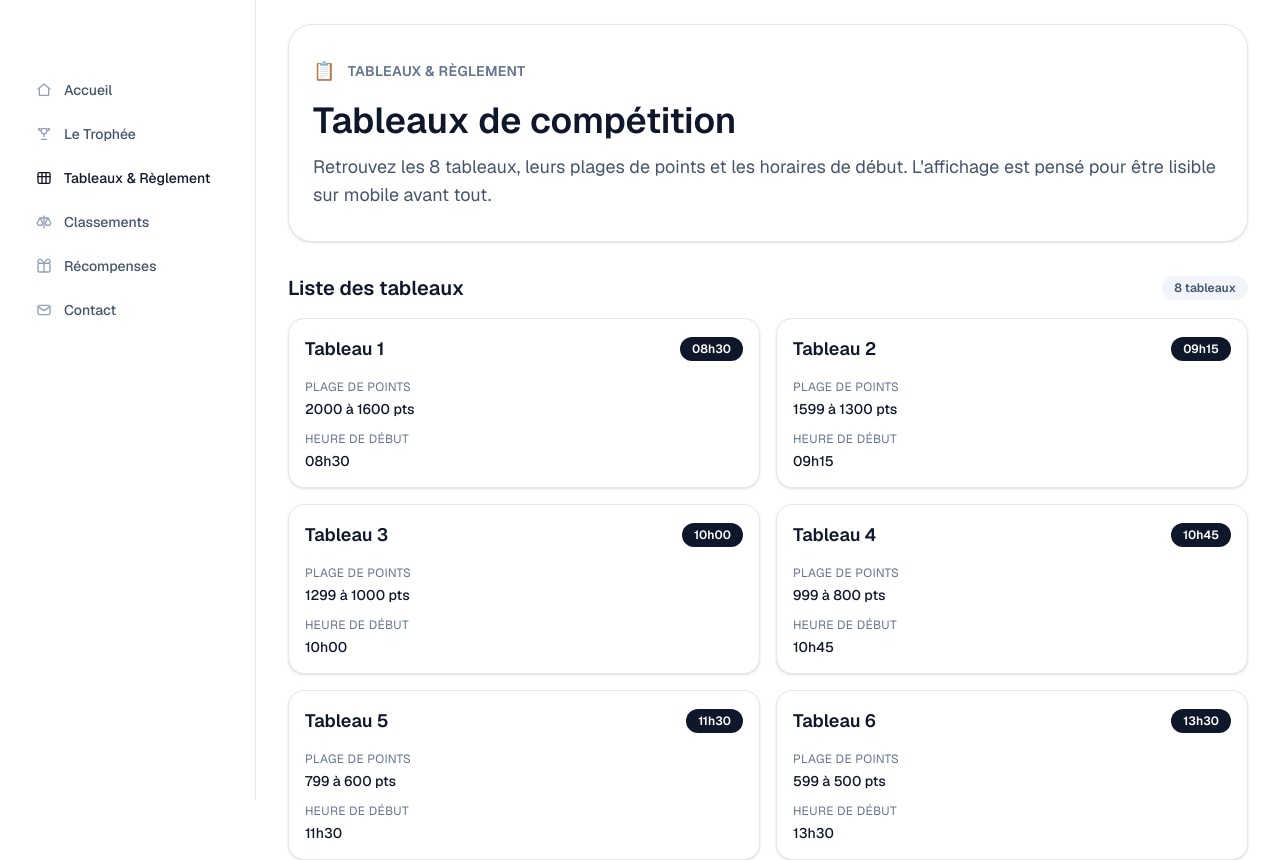
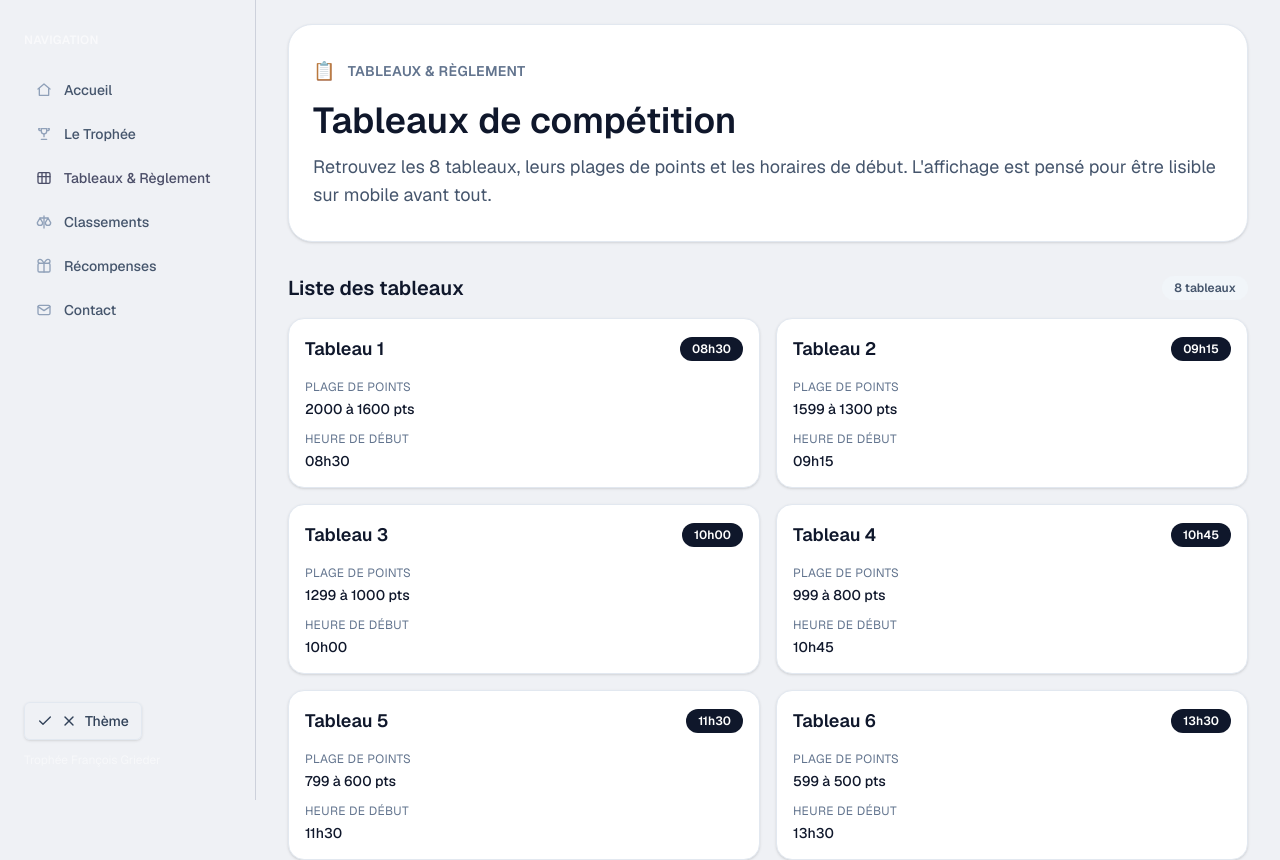
Before and after one commit to jesared/tfg-refonte, a Next.js app: page /tableaux in a window 1280 px wide. Shown: the top 860 px of the page. Built offline with nearby package versions, Linux system fonts and the light colour scheme.

Commit message:
feat(theme): add light/dark toggle switch

```diff
--- a/app/globals.css
+++ b/app/globals.css
@@ -2,49 +2,80 @@
 
 @layer base {
   :root {
-    color-scheme: light dark;
-    --background: 0 0% 100%;
-    --foreground: 222 47% 11%;
+    color-scheme: light;
+    /* Catppuccin Latte */
+    --background: 220 23% 95%; /* base */
+    --foreground: 234 16% 35%; /* text */
     --card: 0 0% 100%;
-    --card-foreground: 222 47% 11%;
+    --card-foreground: 234 16% 35%;
     --popover: 0 0% 100%;
-    --popover-foreground: 222 47% 11%;
-    --primary: 221 83% 53%;
-    --primary-foreground: 210 40% 98%;
-    --secondary: 210 40% 96%;
-    --secondary-foreground: 222 47% 11%;
-    --muted: 210 40% 96%;
-    --muted-foreground: 215 16% 47%;
-    --accent: 199 89% 48%;
-    --accent-foreground: 210 40% 98%;
-    --destructive: 0 84% 60%;
-    --destructive-foreground: 210 40% 98%;
-    --border: 214 32% 91%;
-    --input: 214 32% 91%;
-    --ring: 221 83% 53%;
+    --popover-foreground: 234 16% 35%;
+    --primary: 266 85% 58%; /* mauve */
+    --primary-foreground: 220 23% 95%;
+    --secondary: 223 16% 83%; /* surface2 */
+    --secondary-foreground: 234 16% 35%;
+    --muted: 220 14% 89%; /* surface1 */
+    --muted-foreground: 233 10% 47%; /* subtext1 */
+    --accent: 197 97% 46%; /* sky */
+    --accent-foreground: 220 23% 95%;
+    --destructive: 347 87% 44%; /* red */
+    --destructive-foreground: 220 23% 95%;
+    --border: 223 16% 83%;
+    --input: 223 16% 83%;
+    --ring: 231 97% 72%; /* lavender */
     --radius: 0.75rem;
   }
 
   .dark {
-    --background: 222 47% 8%;
-    --foreground: 210 40% 98%;
-    --card: 222 47% 11%;
-    --card-foreground: 210 40% 98%;
-    --popover: 222 47% 11%;
-    --popover-foreground: 210 40% 98%;
-    --primary: 199 89% 48%;
-    --primary-foreground: 222 47% 11%;
-    --secondary: 215 28% 17%;
-    --secondary-foreground: 210 40% 98%;
-    --muted: 215 28% 17%;
-    --muted-foreground: 217 19% 67%;
-    --accent: 221 83% 53%;
-    --accent-foreground: 210 40% 98%;
-    --destructive: 0 62% 45%;
-    --destructive-foreground: 210 40% 98%;
-    --border: 215 28% 17%;
-    --input: 215 28% 17%;
-    --ring: 199 89% 48%;
+    --background: 240 21% 15%;
+    --foreground: 226 64% 88%;
+    --card: 237 16% 23%;
+    --card-foreground: 226 64% 88%;
+    --popover: 237 16% 23%;
+    --popover-foreground: 226 64% 88%;
+    --primary: 267 84% 81%;
+    --primary-foreground: 240 21% 15%;
+    --secondary: 233 12% 39%;
+    --secondary-foreground: 226 64% 88%;
+    --muted: 233 12% 39%;
+    --muted-foreground: 228 24% 72%;
+    --accent: 189 71% 73%;
+    --accent-foreground: 240 21% 15%;
+    --destructive: 343 81% 75%;
+    --destructive-foreground: 240 21% 15%;
+    --border: 230 14% 45%;
+    --input: 230 14% 45%;
+    --ring: 217 92% 76%;
+  }
+
+  .dark .bg-white,
+  .dark .bg-white\/80,
+  .dark .bg-slate-50,
+  .dark .bg-zinc-50 {
+    background-color: hsl(var(--card)) !important;
+  }
+
+  .dark .bg-slate-900 {
+    background-color: hsl(var(--primary)) !important;
+  }
+
+  .dark .text-slate-900,
+  .dark .text-zinc-900 {
+    color: hsl(var(--foreground)) !important;
+  }
+
+  .dark .text-slate-700,
+  .dark .text-slate-600,
+  .dark .text-slate-500,
+  .dark .text-zinc-700,
+  .dark .text-zinc-600 {
+    color: hsl(var(--muted-foreground)) !important;
+  }
+
+  .dark .border-slate-200,
+  .dark .border-slate-100,
+  .dark .border-zinc-200 {
+    border-color: hsl(var(--border)) !important;
   }
 
   *,
--- a/app/layout.tsx
+++ b/app/layout.tsx
@@ -25,8 +25,23 @@ export default function RootLayout({
 }>) {
   return (
     <html lang="fr" className="h-full">
+      <head>
+        <script
+          dangerouslySetInnerHTML={{
+            __html: `(function () {
+  try {
+    var stored = localStorage.getItem("theme");
+    var prefersDark = window.matchMedia("(prefers-color-scheme: dark)").matches;
+    var theme = stored === "light" || stored === "dark" ? stored : (prefersDark ? "dark" : "light");
+    document.documentElement.classList.toggle("dark", theme === "dark");
+    document.documentElement.style.colorScheme = theme;
+  } catch (e) {}
+})();`,
+          }}
+        />
+      </head>
       <body
-        className={`${geistSans.variable} ${geistMono.variable} min-h-full bg-white antialiased`}
+        className={`${geistSans.variable} ${geistMono.variable} min-h-full bg-background text-foreground antialiased`}
       >
         <div className="min-h-full">
           <div className="md:flex">
--- a/components/Sidebar.tsx
+++ b/components/Sidebar.tsx
@@ -5,6 +5,7 @@ import { usePathname } from "next/navigation";
 import { useEffect, useState } from "react";
 
 import { SidebarItem } from "@/components/SidebarItem";
+import { ThemeToggle } from "@/components/ThemeToggle";
 
 const navigationItems = [
   { href: "/", label: "Accueil", icon: Home },
@@ -46,6 +47,8 @@ export function Sidebar() {
             <span className="text-xs text-slate-500">Challenge régional de tennis de table</span>
           </div>
 
+          <div className="flex items-center gap-2">
+            <ThemeToggle />
             <button
               type="button"
               onClick={() => setIsOpen(true)}
@@ -55,6 +58,7 @@ export function Sidebar() {
             >
               Menu
             </button>
+          </div>
         </div>
       </header>
 
@@ -120,7 +124,10 @@ export function Sidebar() {
           ))}
         </nav>
 
-        <div className="mt-auto pt-8 text-xs text-white/50">Trophée François Grieder</div>
+        <div className="mt-auto space-y-3 pt-8">
+          <ThemeToggle />
+          <div className="text-xs text-white/50">Trophée François Grieder</div>
+        </div>
       </aside>
     </>
   );
--- /dev/null
+++ b/components/ThemeToggle.tsx
@@ -0,0 +1,30 @@
+"use client";
+
+import { Check, X } from "lucide-react";
+
+const STORAGE_KEY = "theme";
+
+export function ThemeToggle() {
+  const toggleTheme = () => {
+    const root = document.documentElement;
+    const nextTheme = root.classList.contains("dark") ? "light" : "dark";
+
+    root.classList.toggle("dark", nextTheme === "dark");
+    root.style.colorScheme = nextTheme;
+    window.localStorage.setItem(STORAGE_KEY, nextTheme);
+  };
+
+  return (
+    <button
+      type="button"
+      onClick={toggleTheme}
+      className="inline-flex items-center gap-2 rounded-md border border-slate-200 px-3 py-2 text-sm font-medium text-slate-700 shadow-sm transition hover:bg-slate-100 hover:text-slate-900"
+      aria-label="Basculer le thème clair/sombre"
+      title="Basculer le thème"
+    >
+      <Check className="h-4 w-4" />
+      <X className="h-4 w-4" />
+      <span>Thème</span>
+    </button>
+  );
+}
```
Lines whose indentation alone changed are shown as unchanged.
